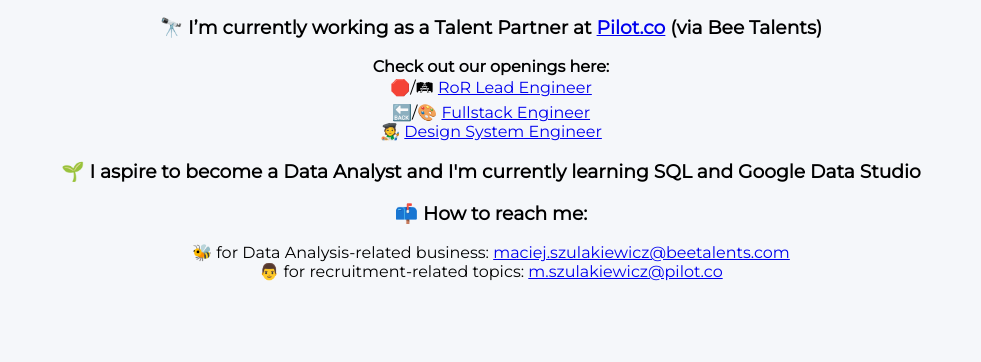
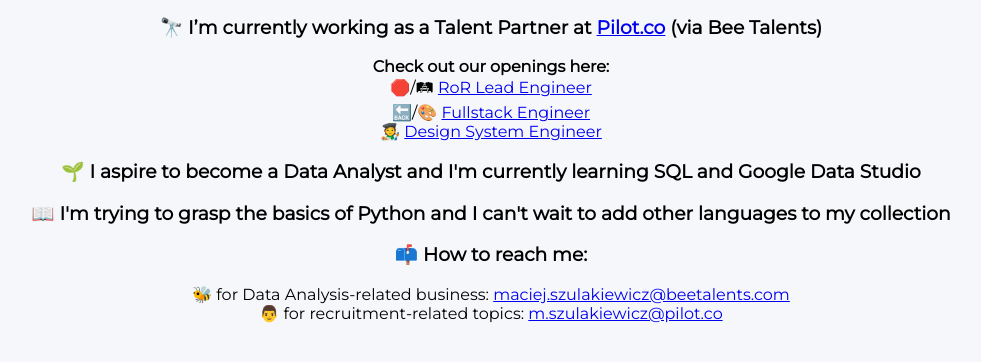
Before and after one commit to niezgorszynick/Resume, a plain HTML site: page index.html in a window 1280 px wide. Shown: the part 156-518 px from the top of the page, without its empty margins (149-1130 px from the left). Drawn offline with nearby package versions, Linux system fonts and the light colour scheme.

Commit message:
Update index.html

```diff
--- a/index.html
+++ b/index.html
@@ -39,6 +39,8 @@
 <h3>
 	🌱 I aspire to become a Data Analyst and I'm currently learning SQL and Google Data Studio
 		  </h3>
+<h3>	📖 I'm trying to grasp the basics of <b>Python</b> and I can't wait to add other languages to my collection
+		  </h3>
 <h3>
 	📫 How to reach me:
 		  </h3>
```
